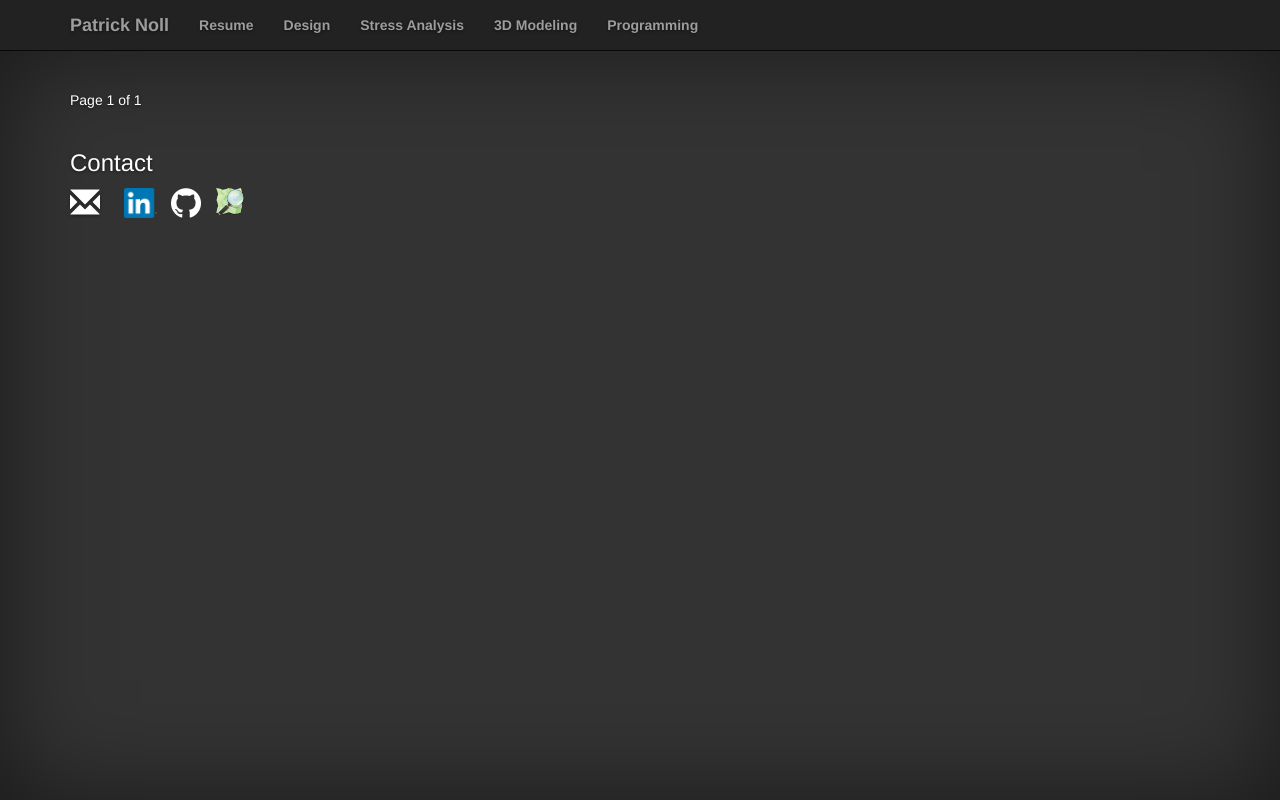
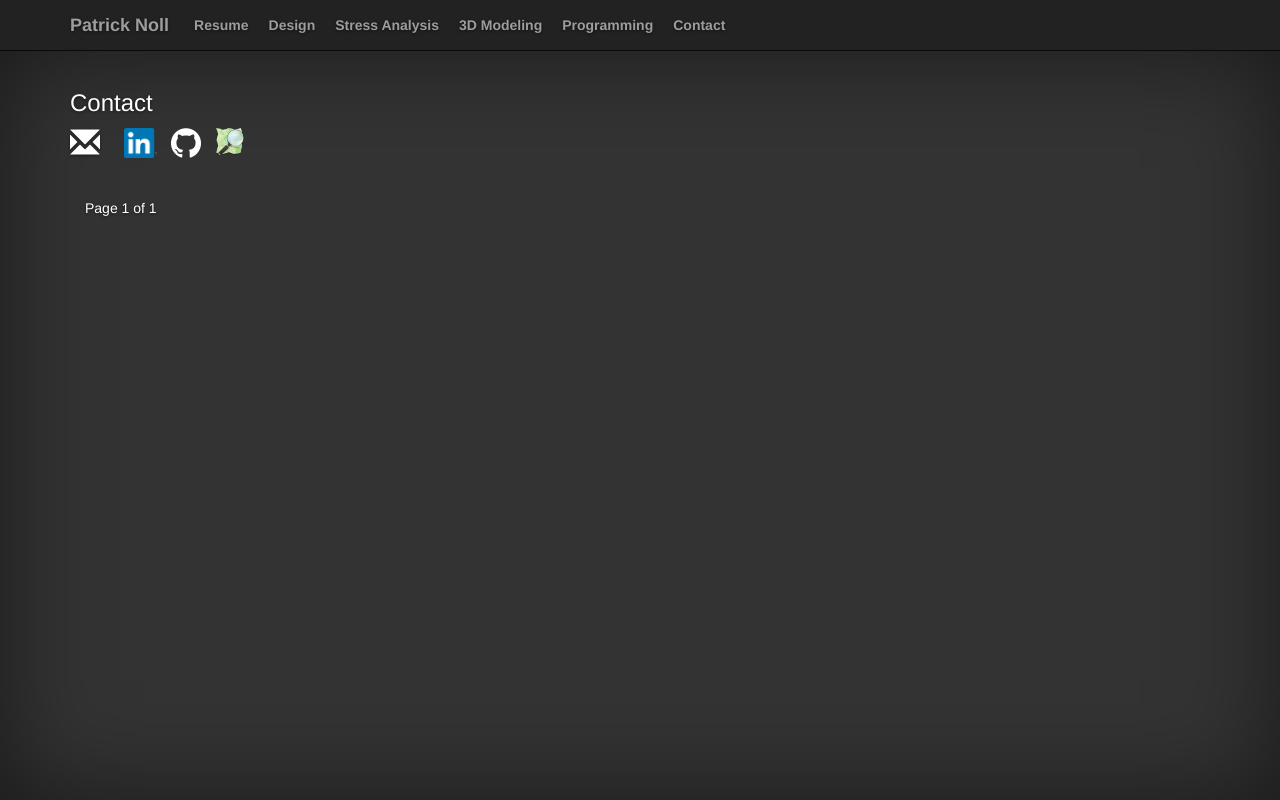
Before and after one commit to pnoll1/patricknoll.com, a Django app: page / in a window 1280 px wide. Run offline with Django 3.2, Linux system fonts and the light colour scheme; data that the repository does not hold is empty; some libraries are stand-ins or nearby versions.

Commit message:
fix pagination nav location

```diff
--- a/home/jinja2/base.html
+++ b/home/jinja2/base.html
@@ -52,7 +52,7 @@
                    <li><a href="stress_analysis">Stress Analysis</a></li>
                    <li><a href="3d_modeling.html">3D Modeling</a></li>
                    <li><a href="programming.html">Programming</a></li>
-                   <li class="visible-xs"><a href="index#contact">Contact</a></li>
+                   <li><a href="index#contact">Contact</a></li>
                  </ul>
                </div><!--/.nav-collapse -->
            </div>
--- a/home/jinja2/index.html
+++ b/home/jinja2/index.html
@@ -43,7 +43,20 @@
                           crossorigin=""></script>
                           <script src="https://unpkg.com/leaflet.markercluster@1.4.1/dist/leaflet.markercluster.js"></script>
                           <script src="{{static}}/js/map.js"></script>
+                          <noscript>
+                            This map uses JS
+                          </noscript>
                           {% endif %}
+                          <div id="contact" class="hidden-xs">
+                            {% block contact %}
+                            <h3>Contact</h3>
+                            <a href="mailto:patricknoll.com@respectmyprivacy.com"><span class="glyphicon glyphicon-envelope icon"></span></a>
+                            <a href="https://www.linkedin.com/in/patricknoll"><img class="iconize" src="{{static}}/images/In-2CRev-128px-TM.png"></a>
+                            <a href="https://github.com/pnoll1"><img class="iconize" src="{{static}}/images/GitHub-Mark-Light-120px-plus.png"></a>
+                            <a href="https://www.openstreetmap.org/user/patrick noll"><img class="iconize" src="{{static}}/images/OpenStreetMap logo 2011.svg"></a>
+                            {% endblock %}
+                          </div>
+                          </div>
                           <div class="pagination">
                             <span class="step-links">
                                 {% if posts.has_previous() %}
@@ -61,14 +74,10 @@
                                 {% endif %}
                             </span>
                         </div>
-                      <footer id="contact">
-                        <h3>Contact</h3>
-                        <a href="mailto:patricknoll.com@respectmyprivacy.com"><span class="glyphicon glyphicon-envelope icon"></span></a>
-                        <a href="https://www.linkedin.com/in/patricknoll"><img class="iconize" src="{{static}}/images/In-2CRev-128px-TM.png"></a>
-                        <a href="https://github.com/pnoll1"><img class="iconize" src="{{static}}/images/GitHub-Mark-Light-120px-plus.png"></a>
-                        <a href="https://www.openstreetmap.org/user/patrick noll"><img class="iconize" src="{{static}}/images/OpenStreetMap logo 2011.svg"></a>
+                      <footer id="contact" class="visible-xs">
+                        {{self.contact()}}
                       </footer>
-                      </div>
+
                     </div>
                 </div>
               </div>
--- a/home/static/css/cover.css
+++ b/home/static/css/cover.css
@@ -142,6 +142,10 @@ body {
 
 @media (min-width: 768px) {
   /* Pull out the header and footer */
+  .navbar-nav > li > a {
+    padding-left: 10px;
+    padding-right: 10px;
+  }
   .masthead {
     position: fixed;
     top: 0;
```
